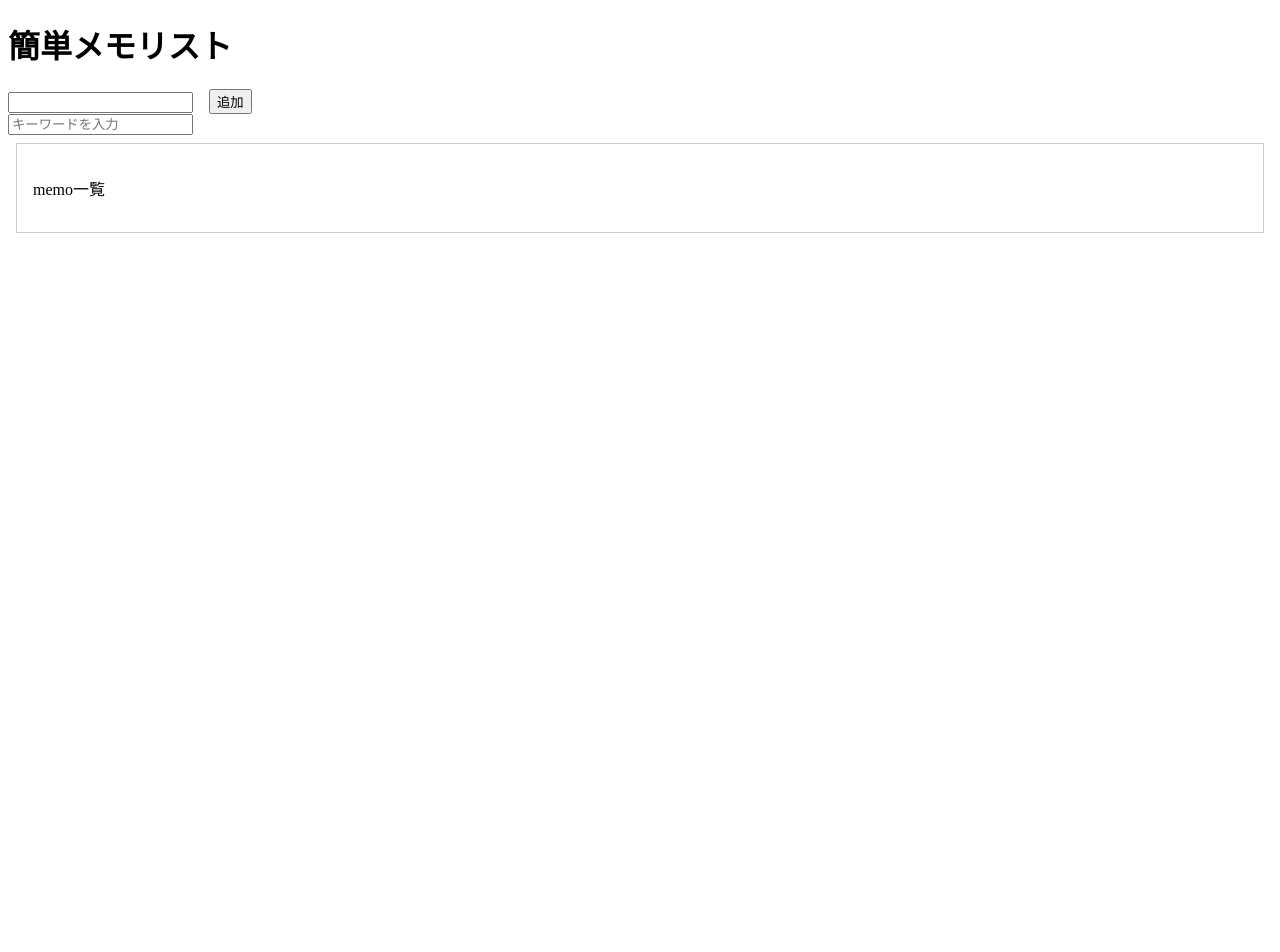
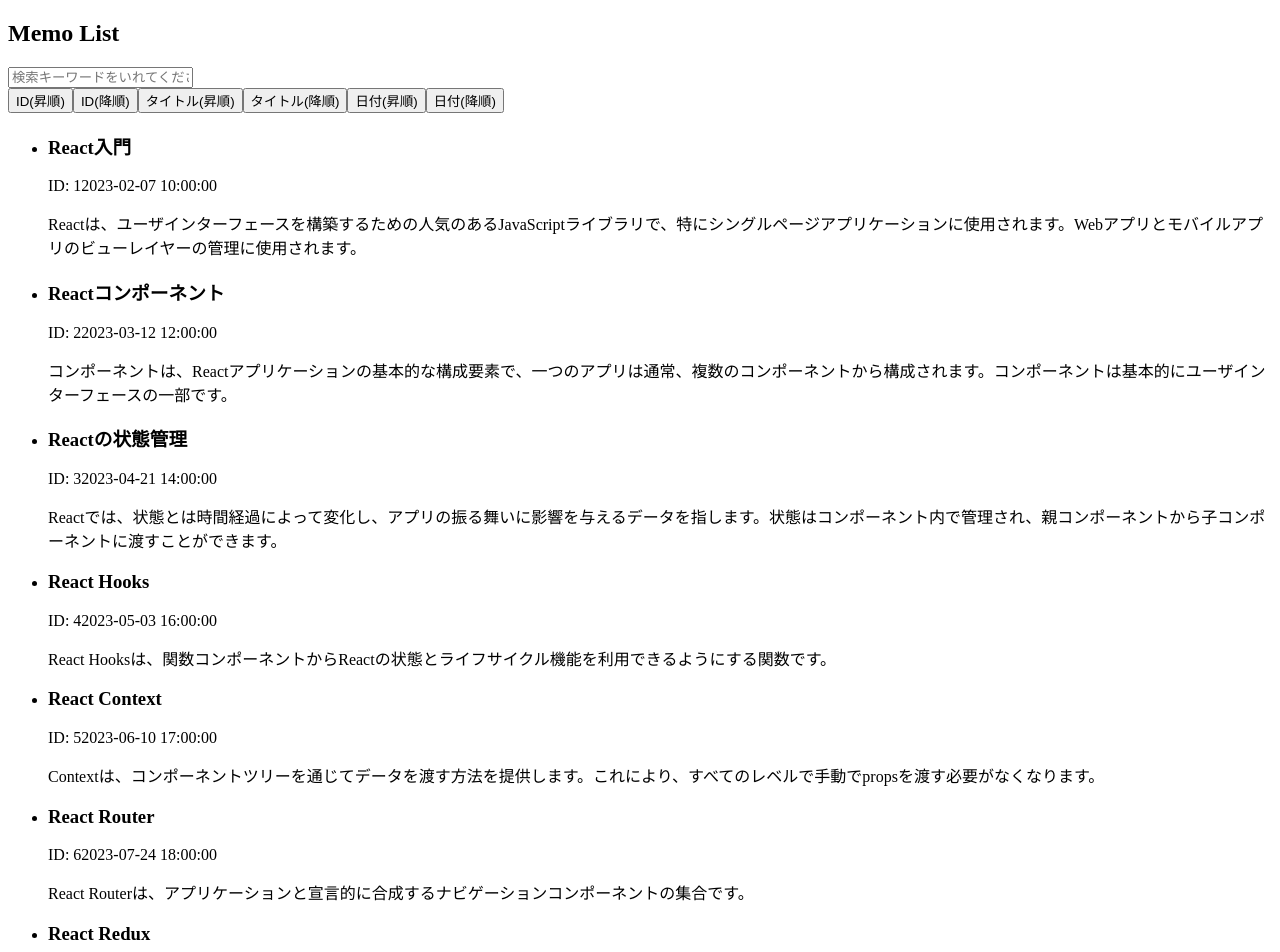
Before and after one commit to ballboyst/React-my-test, a React (Create React App) app in the folder my-test-app/: page / in a window 1280 px wide. Shown: the top 952 px of the page. Before the commit the page ends 800 px from the top, so only its background shows below. Built offline with nearby package versions, Linux system fonts and the light colour scheme.

Commit message:
検索と並び替えのサンプルコード実装

```diff
--- a/my-test-app/src/components/App.jsx
+++ b/my-test-app/src/components/App.jsx
@@ -1,100 +1,156 @@
-import {useState} from "react"
-import styled from "styled-components"
-import { MemoList } from "./MemoList";
-import { useMemoList } from "../hooks/useMemoList";
+// import {useState} from "react"
+// import styled from "styled-components"
+// import { MemoList } from "./MemoList";
+// import { useMemoList } from "../hooks/useMemoList";
 
 
-export const App =() =>{
-const {memos, addTodo, deleteTodo} = useMemoList();
-const [text, setText]=useState("");
-// const [memos, setMemos]=useState([]);
-const onChangeText = (e) => {setText(e.target.value)};
-const onClickAdd = () => {
-    addTodo(text)
-    // const newMemos = [...memos];
-    // newMemos.push(text);
-    // setMemos(newMemos);
-    setText("");
-};
-const onClickDelete = (index) => {
-    deleteTodo(index)
-//     const newMemos = [...memos];
-//     newMemos.splice(index,1);
-//     setMemos(newMemos);
+// export const App =() =>{
+// const {memos, addTodo, deleteTodo} = useMemoList();
+// const [text, setText]=useState("");
+// // const [memos, setMemos]=useState([]);
+// const onChangeText = (e) => {setText(e.target.value)};
+// const onClickAdd = () => {
+//     addTodo(text)
+//     // const newMemos = [...memos];
+//     // newMemos.push(text);
+//     // setMemos(newMemos);
+//     setText("");
+// };
+// const onClickDelete = (index) => {
+//     deleteTodo(index)
+// //     const newMemos = [...memos];
+// //     newMemos.splice(index,1);
+// //     setMemos(newMemos);
+// };
+
+
+// return(
+// <div>
+//     <h1>簡単メモリスト</h1>
+//     <div>
+//         <input type="text" value={text} onChange={onChangeText}></input>
+//         <SButton onClick={onClickAdd} >追加</SButton>
+//     </div>
+//     {/* 検索機能 */}
+//     <input
+//         type="text"
+//         id="search-input"
+//         placeholder="キーワードを入力">
+//     </input>
+//     <MemoList memos={memos} onClickDelete={onClickDelete} />
+//     {/* <SContainer>
+//         <p>memo一覧</p>
+//         <ul>
+//             {
+//             memos.map(
+//                 (memo, index) => {
+//                     return(
+//                 <li key={memo}>
+//                     <SMemoWrapper>
+//                         <p>{memo}</p>
+//                         <SButton onClick={()=>onClickDelete(index)}>削除</SButton>
+//                     </SMemoWrapper>
+//                 </li>)
+//                 }
+//             )}
+//         </ul>
+//     </SContainer> */}
+// </div>
+// )
+// };
+
+// // 検索機能
+// // const searchInput = document.getElementById('search-input');
+// // searchInput.addEventListener('input',()=>{
+// //     const keyword = searchInput.value;
+// //     console.log(keyword)
+// // })
+// // const searchTargets = document.querySelectorAll('.search-target');
+// // searchInput.addEventListener('input',()=>{
+// //     const keyword = searchInput.value.trim().toLowerCase();
+// //     console.log(keyword);
+// // });
+// // const searchResults = document.getElementById('search-results');
+// // function showSearchResult(target){
+// //     target.style.display = "block";
+// // }
+// // function hideSearchResult(target){
+// //     target.style.display = "none";
+// // }
+// // function filterSearchResults(){
+// //     searchTargets.forEach((target)=>{
+// //         const text = target.textContent.toLowerCase();
+// //         if(text.includes(keyword)){
+// //             showSearchResult(target);
+// //         } else {
+// //             hideSearchResult(target);
+// //         }
+// //     });
+// // }
+// // searchInput.addEventListener('input',filterSearchResults);
+
+
+// const SButton = styled.button`
+//     margin-left: 16px;
+//     `;
+// // const SContainer = styled.div`
+// //     border: solid 1px #ccc;
+// //     padding: 16px;
+// //     margin: 8px;
+// //     `;
+// // const SMemoWrapper = styled.div`
+// //     display: flex;
+// //     align-items: center;
+// //     `;
+
+
+
+
+
+import React, { useState, useMemo } from 'react';
+import MemoList from './MemoList';
+import MemoFilter from './MemoFilter';
+import { memos } from './memo_data';
+// import './App.css';
+
+const App = () => {
+  const [filter, setFilter] = useState('');
+  const [sortField, setSortField] = useState('date');
+  const [sortOrder, setSortOrder] = useState('asc');
+
+  const filteredMemos = useMemo(() => {
+    return memos
+      .filter((memo) =>
+        memo.title.toLowerCase().includes(filter.toLowerCase())
+      )
+      .sort((a, b) => {
+        if (sortField === 'date') {
+          const dateA = new Date(a.date);
+          const dateB = new Date(b.date);
+          return sortOrder === 'asc' ? dateA - dateB : dateB - dateA;
+        } else if (sortField === 'id') {
+          return sortOrder === 'asc' ? a[sortField] - b[sortField] : b[sortField] - a[sortField];
+        } else {
+          return sortOrder === 'asc'
+            ? a[sortField].localeCompare(b[sortField])
+            : b[sortField].localeCompare(a[sortField]);
+        }
+      });
+  }, [filter, sortField, sortOrder]);
+
+  return (
+    <div className="container">
+      <h2>Memo List</h2>
+      <MemoFilter filter={filter} setFilter={setFilter} />
+      <button onClick={() => { setSortField('id'); setSortOrder('asc'); }}>ID(昇順)</button>
+      <button onClick={() => { setSortField('id'); setSortOrder('desc'); }}>ID(降順)</button>
+      <button onClick={() => { setSortField('title'); setSortOrder('asc'); }}>タイトル(昇順)</button>
+      <button onClick={() => { setSortField('title'); setSortOrder('desc'); }}>タイトル(降順)</button>
+      <button onClick={() => { setSortField('date'); setSortOrder('asc'); }}>日付(昇順)</button>
+      <button onClick={() => { setSortField('date'); setSortOrder('desc'); }}>日付(降順)</button>
+      <MemoList memos={filteredMemos} />
+    </div>
+  );
 };
 
-
-return(
-<div>
-    <h1>簡単メモリスト</h1>
-    <div>
-        <input type="text" value={text} onChange={onChangeText}></input>
-        <SButton onClick={onClickAdd} >追加</SButton>
-    </div>
-    {/* 検索機能 */}
-    <input type="text" id="search-input" placeholder="キーワードを入力"></input>
-    <MemoList memos={memos} onClickDelete={onClickDelete} />
-    {/* <SContainer>
-        <p>memo一覧</p>
-        <ul>
-            {
-            memos.map(
-                (memo, index) => {
-                    return(
-                <li key={memo}>
-                    <SMemoWrapper>
-                        <p>{memo}</p>
-                        <SButton onClick={()=>onClickDelete(index)}>削除</SButton>
-                    </SMemoWrapper>
-                </li>)
-                }
-            )}
-        </ul>
-    </SContainer> */}
-</div>
-)
-};
-
-// 検索機能
-// const searchInput = document.getElementById('search-input');
-// searchInput.addEventListener('input',()=>{
-//     const keyword = searchInput.value;
-//     console.log(keyword)
-// })
-// const searchTargets = document.querySelectorAll('.search-target');
-// searchInput.addEventListener('input',()=>{
-//     const keyword = searchInput.value.trim().toLowerCase();
-//     console.log(keyword);
-// });
-// const searchResults = document.getElementById('search-results');
-// function showSearchResult(target){
-//     target.style.display = "block";
-// }
-// function hideSearchResult(target){
-//     target.style.display = "none";
-// }
-// function filterSearchResults(){
-//     searchTargets.forEach((target)=>{
-//         const text = target.textContent.toLowerCase();
-//         if(text.includes(keyword)){
-//             showSearchResult(target);
-//         } else {
-//             hideSearchResult(target);
-//         }
-//     });
-// }
-// searchInput.addEventListener('input',filterSearchResults);
-
-
-const SButton = styled.button`
-    margin-left: 16px;
-    `;
-// const SContainer = styled.div`
-//     border: solid 1px #ccc;
-//     padding: 16px;
-//     margin: 8px;
-//     `;
-// const SMemoWrapper = styled.div`
-//     display: flex;
-//     align-items: center;
-//     `;
+export default App;
--- /dev/null
+++ b/my-test-app/src/components/MemoFilter.js
@@ -0,0 +1,15 @@
+import React from 'react';
+
+const MemoFilter = ({ filter, setFilter }) => {
+  const handleChange = (e) => {
+    setFilter(e.target.value);
+  };
+
+  return (
+    <div>
+      <input type="text" id="filter" value={filter} onChange={handleChange} placeholder='検索キーワードをいれてください' />
+    </div>
+  );
+};
+
+export default MemoFilter;
--- a/my-test-app/src/components/MemoList.jsx
+++ b/my-test-app/src/components/MemoList.jsx
@@ -1,38 +1,59 @@
-import styled from "styled-components"
+// import styled from "styled-components"
 
-export const MemoList =props=>{
-    const {memos, onClickDelete} = props;
-    return(
-        <SContainer>
-        <p>memo一覧</p>
-        <ul>
-            {
-            memos.map(
-                (memo, index) => {
-                    return(
-                <li key={memo}>
-                    <SMemoWrapper class="search-target">
-                        <p>{memo}</p>
-                        <SButton onClick={()=>onClickDelete(index)}>削除</SButton>
-                    </SMemoWrapper>
-                </li>)
-                }
-            )}
-        </ul>
-        </SContainer>
-    )
+// export const MemoList =props=>{
+//     const {memos, onClickDelete} = props;
+//     return(
+//         <SContainer>
+//         <p>memo一覧</p>
+//         <ul>
+//             {
+//             memos.map(
+//                 (memo, index) => {
+//                     return(
+//                 <li key={memo}>
+//                     <SMemoWrapper class="search-target">
+//                         <p>{memo}</p>
+//                         <SButton onClick={()=>onClickDelete(index)}>削除</SButton>
+//                     </SMemoWrapper>
+//                 </li>)
+//                 }
+//             )}
+//         </ul>
+//         </SContainer>
+//     )
+// };
+
+
+// const SButton = styled.button`
+//     margin-left: 16px;
+//     `;
+// const SContainer = styled.div`
+//     border: solid 1px #ccc;
+//     padding: 16px;
+//     margin: 8px;
+//     `;
+// const SMemoWrapper = styled.div`
+//     display: flex;
+//     align-items: center;
+//     `;
+
+
+
+import React from 'react';
+
+const MemoList = ({ memos }) => {
+  return (
+    <ul>
+      {memos.map((memo) => (
+        <li key={memo.id}>
+          <h3>{memo.title}</h3>
+          <span>ID: {memo.id}</span>
+          <span>{memo.date}</span>
+          <p>{memo.content}</p>
+        </li>
+      ))}
+    </ul>
+  );
 };
 
-
-const SButton = styled.button`
-    margin-left: 16px;
-    `;
-const SContainer = styled.div`
-    border: solid 1px #ccc;
-    padding: 16px;
-    margin: 8px;
-    `;
-const SMemoWrapper = styled.div`
-    display: flex;
-    align-items: center;
-    `;
+export default MemoList;
--- /dev/null
+++ b/my-test-app/src/components/memo_data.js
@@ -0,0 +1,62 @@
+export const memos = [
+  {
+    id: 1,
+    date: '2023-02-07 10:00:00',
+    title: 'React入門',
+    content: 'Reactは、ユーザインターフェースを構築するための人気のあるJavaScriptライブラリで、特にシングルページアプリケーションに使用されます。Webアプリとモバイルアプリのビューレイヤーの管理に使用されます。'
+  },
+  {
+    id: 2,
+    date: '2023-03-12 12:00:00',
+    title: 'Reactコンポーネント',
+    content: 'コンポーネントは、Reactアプリケーションの基本的な構成要素で、一つのアプリは通常、複数のコンポーネントから構成されます。コンポーネントは基本的にユーザインターフェースの一部です。'
+  },
+  {
+    id: 3,
+    date: '2023-04-21 14:00:00',
+    title: 'Reactの状態管理',
+    content: 'Reactでは、状態とは時間経過によって変化し、アプリの振る舞いに影響を与えるデータを指します。状態はコンポーネント内で管理され、親コンポーネントから子コンポーネントに渡すことができます。'
+  },
+  {
+    id: 4,
+    date: '2023-05-03 16:00:00',
+    title: 'React Hooks',
+    content: 'React Hooksは、関数コンポーネントからReactの状態とライフサイクル機能を利用できるようにする関数です。'
+  },
+  {
+    id: 5,
+    date: '2023-06-10 17:00:00',
+    title: 'React Context',
+    content: 'Contextは、コンポーネントツリーを通じてデータを渡す方法を提供します。これにより、すべてのレベルで手動でpropsを渡す必要がなくなります。'
+  },
+  {
+    id: 6,
+    date: '2023-07-24 18:00:00',
+    title: 'React Router',
+    content: 'React Routerは、アプリケーションと宣言的に合成するナビゲーションコンポーネントの集合です。'
+  },
+  {
+    id: 7,
+    date: '2023-08-06 20:00:00',
+    title: 'React Redux',
+    content: 'Reduxは、JavaScriptアプリケーションのための予測可能な状態コンテナです。それは一貫性のある振る舞いを持つアプリケーションを作成するのを助け、異なる環境（クライアント、サーバー、ネイティブ）で実行でき、テストが容易です。'
+  },
+  {
+    id: 8,
+    date: '2023-09-15 21:00:00',
+    title: 'Reactテスト',
+    content: 'Reactでのテストは厳格で簡単です。これを行う最も人気のある選択肢は、Facebookが作成したテストランナーであるJestです。'
+  },
+  {
+    id: 9,
+    date: '2023-10-27 22:00:00',
+    title: 'Reactパフォーマンス',
+    content: 'パフォーマンスは機能です。これには、メモ化のようなReactパフォーマンス最適化が含まれます。'
+  },
+  {
+    id: 10,
+    date: '2023-11-05 23:00:00',
+    title: 'Reactのベストプラクティス',
+    content: 'Reactのベストプラクティスとは、効率的にタスクを達成し、バグが少ない方法やパターンを指します。'
+  }
+];
--- a/my-test-app/src/index.jsx
+++ b/my-test-app/src/index.jsx
@@ -1,5 +1,5 @@
-import ReactDOM from "react-dom/client";
-import { App } from "./components/App";
+import ReactDOM from "react-dom";
+import App from "./components/App";
 
 
 const root = ReactDOM.createRoot(document.getElementById("root"));
```
